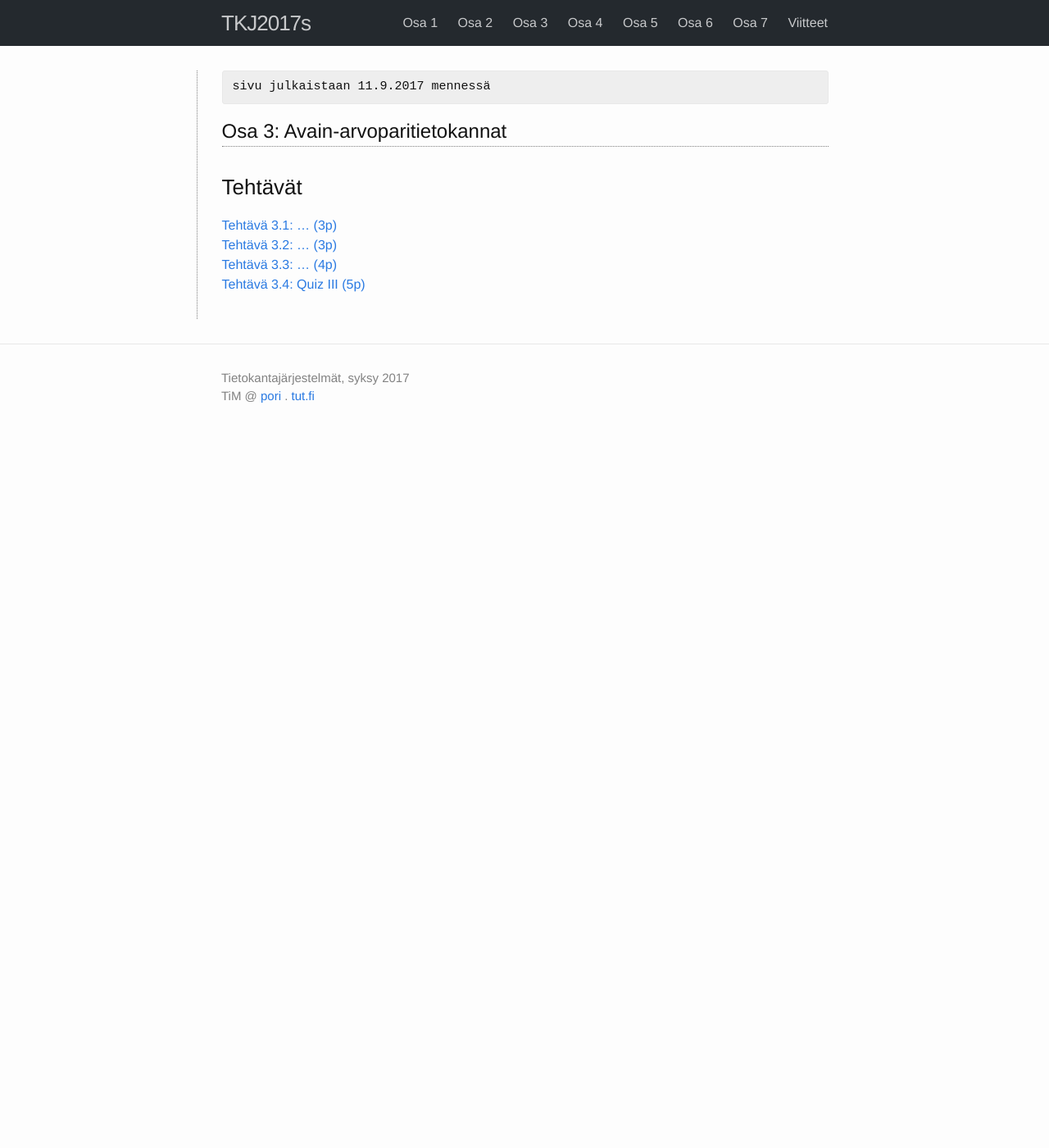
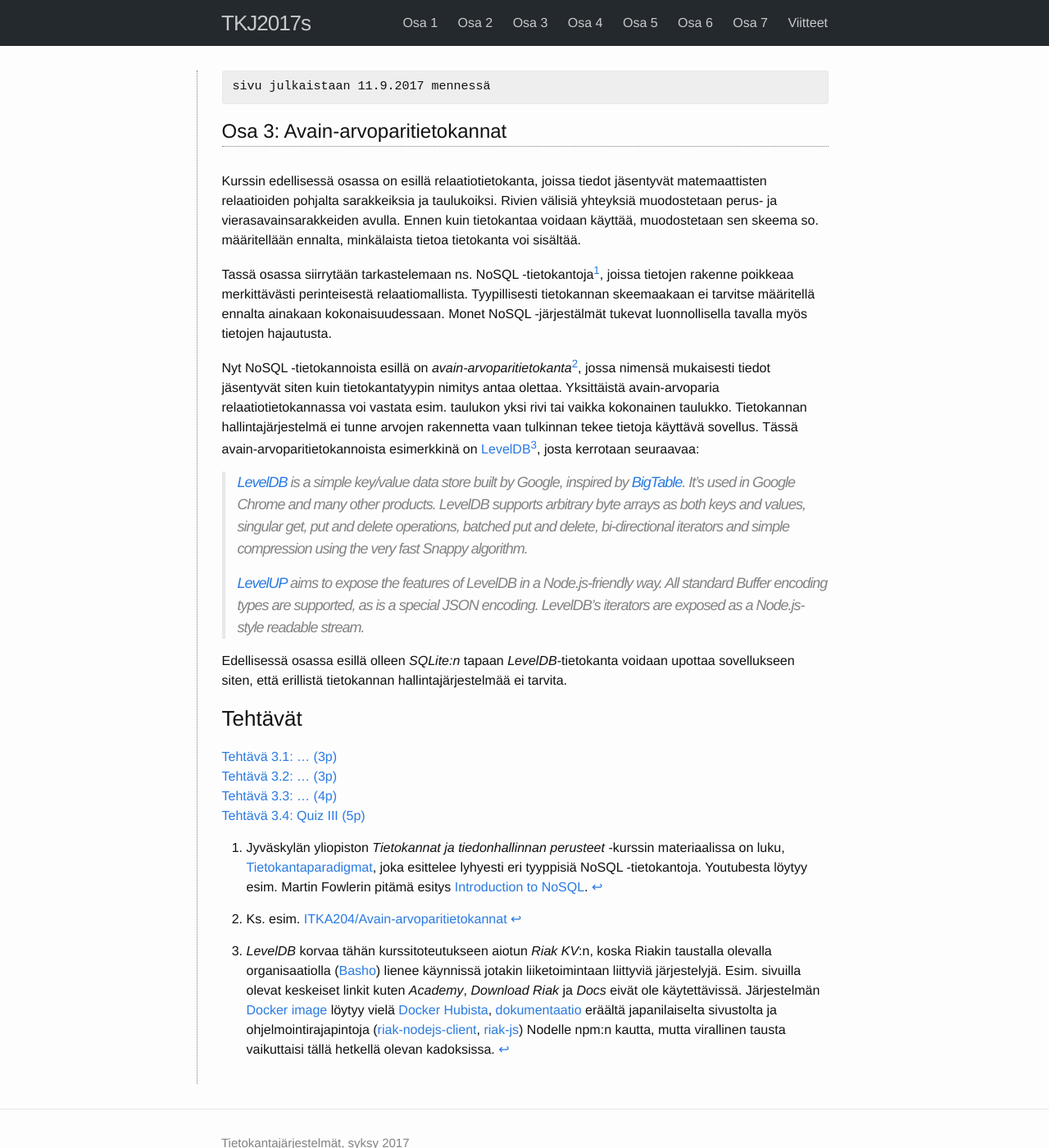
Before and after one commit to timedu/tkj2017s, a Jekyll site: the page built from docs/_osa3/index.md, in a window 1280 px wide and 1400 px high. Shown: the whole window at 82% size. Built offline with Jekyll 4.4.1, drawn with Linux system fonts in a browser that asks for light colours.

Commit message:
part 3 intro draft

```diff
--- a/docs/_osa3/index.md
+++ b/docs/_osa3/index.md
@@ -6,6 +6,39 @@
 ---
 
 
+
+Kurssin edellisessä osassa on esillä relaatiotietokanta, joissa tiedot jäsentyvät matemaattisten relaatioiden pohjalta sarakkeiksia ja taulukoiksi. Rivien välisiä yhteyksiä muodostetaan perus- ja vierasavainsarakkeiden avulla. Ennen kuin tietokantaa voidaan käyttää, muodostetaan sen skeema so. määritellään ennalta, minkälaista tietoa tietokanta voi sisältää.
+
+Tassä osassa siirrytään tarkastelemaan ns. NoSQL -tietokantoja[^1], joissa tietojen rakenne poikkeaa merkittävästi perinteisestä relaatiomallista. Tyypillisesti tietokannan skeemaakaan ei tarvitse määritellä ennalta ainakaan kokonaisuudessaan. Monet NoSQL -järjestälmät tukevat luonnollisella tavalla myös tietojen hajautusta.
+
+
+[^1]: Jyväskylän yliopiston *Tietokannat ja tiedonhallinnan perusteet* -kurssin materiaalissa on luku, [Tietokantaparadigmat][itka204-8], joka esittelee lyhyesti eri tyyppisiä NoSQL -tietokantoja. Youtubesta löytyy esim. Martin Fowlerin pitämä esitys [Introduction to NoSQL][youtube-fowler].
+
+[itka204-8]: https://tim.jyu.fi/view/kurssit/tktl/itka204/kurssimoniste#tietokantaparadigmat
+[youtube-fowler]: https://www.youtube.com/watch?v=qI_g07C_Q5I
+
+
+Nyt NoSQL -tietokannoista esillä on *avain-arvoparitietokanta*[^2], jossa nimensä mukaisesti tiedot jäsentyvät siten kuin tietokantatyypin nimitys antaa olettaa. Yksittäistä avain-arvoparia relaatiotietokannassa voi vastata esim. taulukon yksi rivi tai vaikka kokonainen taulukko. Tietokannan hallintajärjestelmä ei tunne arvojen rakennetta vaan tulkinnan tekee tietoja käyttävä sovellus. Tässä avain-arvoparitietokannoista esimerkkinä on [LevelDB][LevelDB][^3], josta kerrotaan seuraavaa:
+
+
+[^2]: Ks. esim. [ITKA204/Avain-arvoparitietokannat](https://tim.jyu.fi/view/kurssit/tktl/itka204/kurssimoniste#avain-arvoparitietokannat)
+
+[^3]: *LevelDB* korvaa tähän kurssitoteutukseen aiotun *Riak KV*:n, koska Riakin taustalla olevalla organisaatiolla ([Basho](http://basho.com)) lienee käynnissä jotakin liiketoimintaan liittyviä järjestelyjä. Esim. sivuilla olevat keskeiset linkit kuten *Academy*, *Download Riak* ja *Docs* eivät ole käytettävissä. Järjestelmän [Docker image](https://hub.docker.com/r/basho/riak-kv/) löytyy vielä [Docker Hubista](https://hub.docker.com), [dokumentaatio](https://www.tiot.jp/riak-docs/riak/kv/2.2.3/) eräältä japanilaiselta sivustolta ja ohjelmointirajapintoja ([riak-nodejs-client](https://github.com/basho/riak-nodejs-client/blob/master/README.md), [riak-js](http://riak-js.org)) Nodelle npm:n kautta, mutta virallinen tausta vaikuttaisi tällä hetkellä olevan kadoksissa.
+
+
+> [LevelDB][LevelDB] is a simple key/value data store built by Google, inspired by [BigTable][BigTable]. It's used in Google Chrome and many other products. LevelDB supports arbitrary byte arrays as both keys and values, singular get, put and delete operations, batched put and delete, bi-directional iterators and simple compression using the very fast Snappy algorithm.
+>
+> [LevelUP][LevelUP] aims to expose the features of LevelDB in a Node.js-friendly way. All standard Buffer encoding types are supported, as is a special JSON encoding. LevelDB's iterators are exposed as a Node.js-style readable stream.
+
+[LevelDB]: http://leveldb.org
+[LevelUP]: https://github.com/Level/levelup/blob/master/README.md
+[BigTable]: https://research.google.com/archive/bigtable.html
+
+
+Edellisessä osassa esillä olleen *SQLite:n* tapaan *LevelDB*-tietokanta voidaan upottaa sovellukseen siten, että erillistä tietokannan hallintajärjestelmää ei tarvita.
+
+
+
 ### Tehtävät
 
 
```
